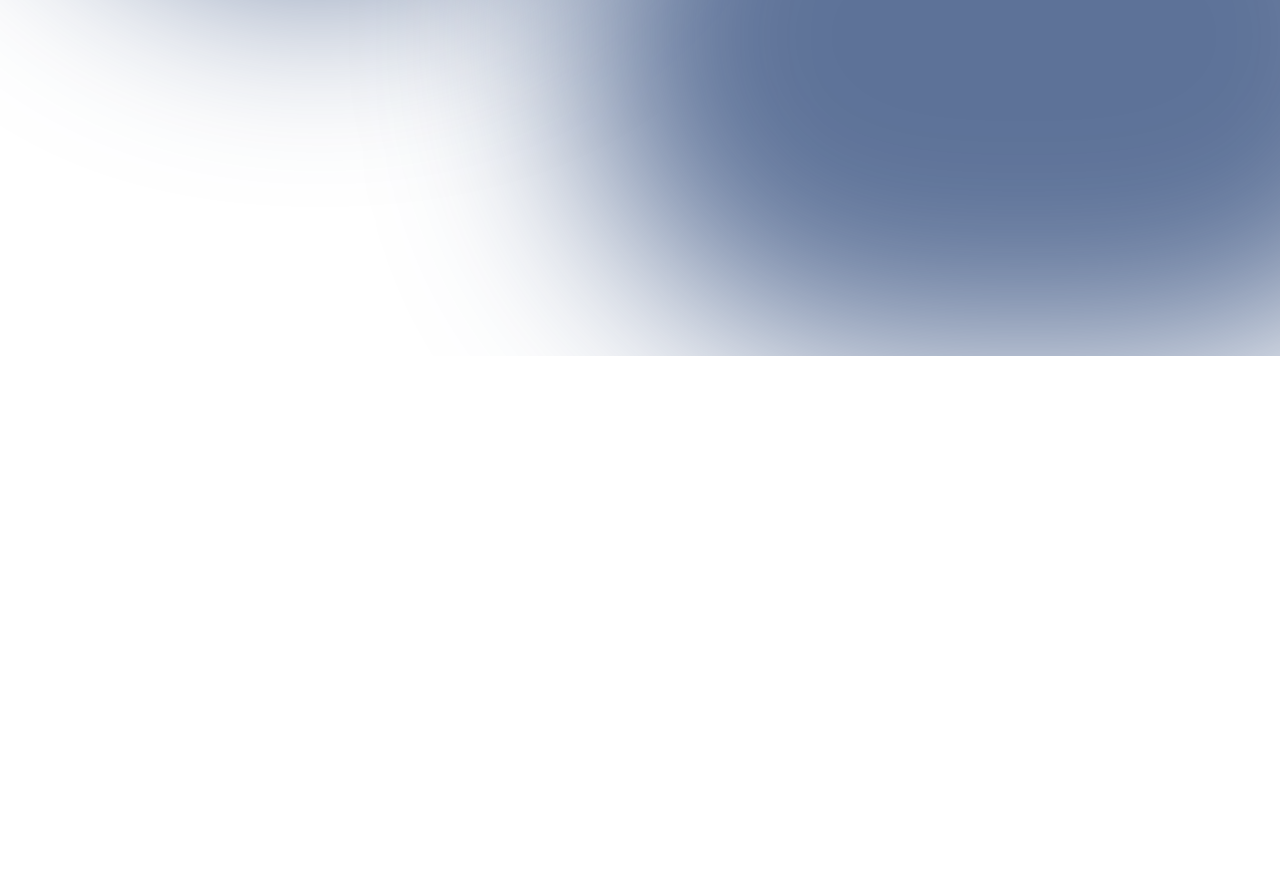
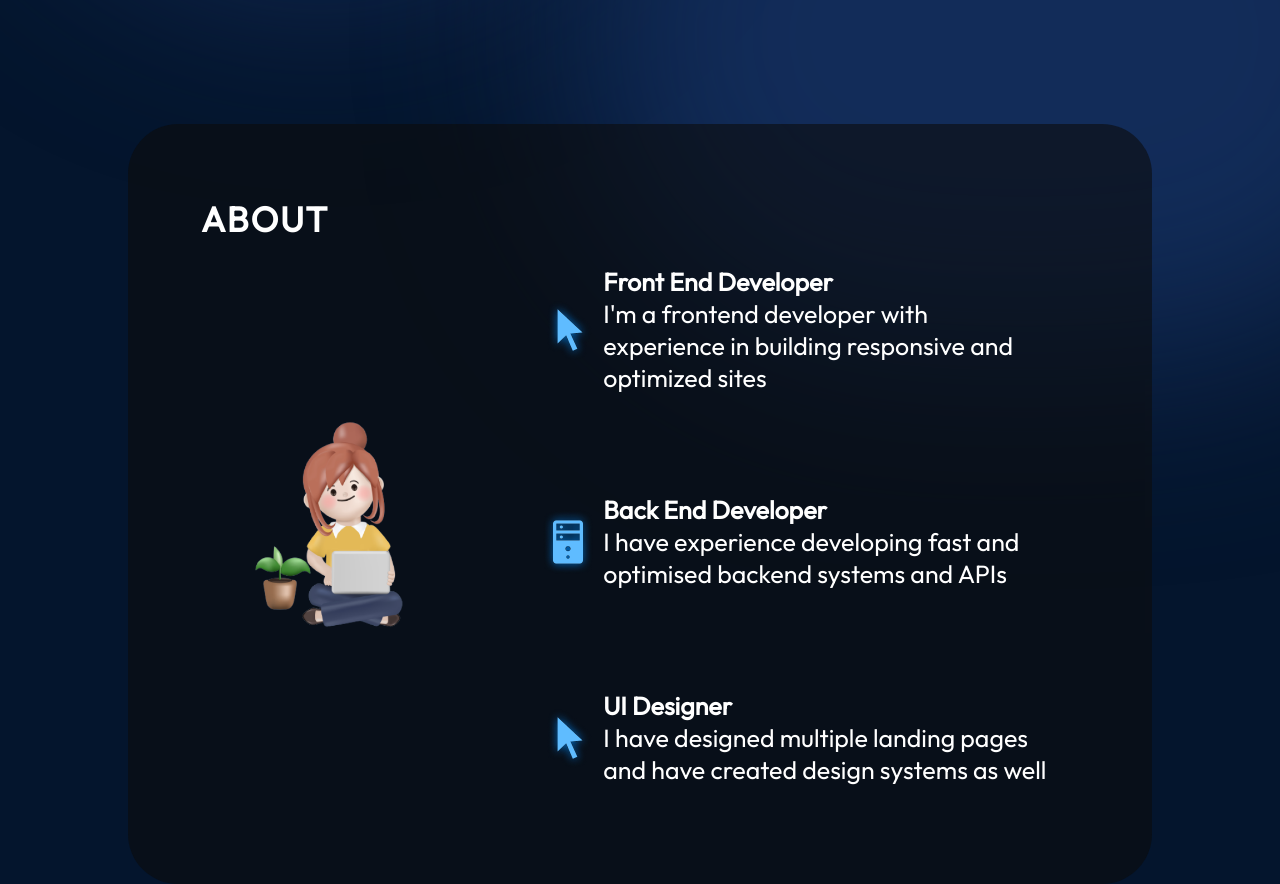
Before and after one commit to UnMars/Portfolio, a React (Vite) app: page / in a window 1280 px wide. Shown: the part 680-1564 px from the top of the page. Before the commit the page ends 1036 px from the top, so only its background shows below. Built offline with nearby package versions, Linux system fonts and the light colour scheme.

Commit message:
Added About section

```diff
--- a/src/App.jsx
+++ b/src/App.jsx
@@ -1,12 +1,15 @@
 import styles from  './App.module.css'
 import { Navbar } from './components/Navbar/Navbar'
 import { Hero } from './components/Hero/Hero'
+import { About} from './components/About/About'
+
 
 function App() {
   return (
     <div className={styles.App}>
       <Navbar />
       <Hero />
+      <About />
     </div>
   )
 }
--- /dev/null
+++ b/src/components/About/About.jsx
@@ -0,0 +1,50 @@
+import React from "react";
+import styles from "./About.module.css";
+import { getImageUrl } from "../../utils";
+
+export const About = () => {
+  return (
+    <section className={styles.container} id="about">
+      <h2 className={styles.title}>About</h2>
+      <div className={styles.content}>
+        <img
+          src={getImageUrl("about/aboutImage.png")}
+          alt="Me sitting with a laptop"
+          className={styles.aboutImage}
+        />
+        <ul className={styles.aboutItems}>
+          <li className={styles.aboutItem}>
+            <img src={getImageUrl("about/cursorIcon.png")} alt="Cursor icon" />
+            <div className={styles.aboutItemText}>
+              <h3>Front End Developer</h3>
+              <p>
+                I'm a frontend developer with experience in building responsive
+                and optimized sites
+              </p>
+            </div>
+          </li>
+          <li className={styles.aboutItem}>
+            <img src={getImageUrl("about/serverIcon.png")} alt="Server icon" />
+            <div className={styles.aboutItemText}>
+              <h3>Back End Developer</h3>
+              <p>
+                I have experience developing fast and optimised backend systems
+                and APIs
+              </p>
+            </div>
+          </li>
+          <li className={styles.aboutItem}>
+            <img src={getImageUrl("about/cursorIcon.png")} alt="UI icon" />
+            <div className={styles.aboutItemText}>
+              <h3>UI Designer</h3>
+              <p>
+                I have designed multiple landing pages and have created design
+                systems as well
+              </p>
+            </div>
+          </li>
+        </ul>
+      </div>
+    </section>
+  );
+};
--- /dev/null
+++ b/src/components/About/About.module.css
@@ -0,0 +1,92 @@
+@import "../../vars.css";
+
+.container {
+  position: relative;
+  background-color: rgba(12, 12, 12, 0.6);
+  border-radius: 50px;
+  padding: 73px;
+  margin-top: 129px;
+  z-index: 1;
+  margin-left: 10%;
+  margin-right: 10%;
+}
+
+.title {
+  color: var(--color-text);
+  font-size: 35px;
+  font-weight: 700;
+  letter-spacing: 1.75px;
+  text-transform: uppercase;
+}
+
+.content {
+  display: flex;
+  flex-direction: row;
+  align-items: center;
+}
+
+.aboutImage {
+  width: 35%;
+}
+
+.aboutItems {
+  color: var(--color-text);
+  display: flex;
+  flex-direction: column;
+  gap: 50px;
+}
+
+.aboutItem {
+  display: flex;
+  flex-direction: row;
+  align-items: center;
+  border-radius: 20px;
+  list-style: none;
+  padding: 25px;
+  background-image: linear-gradient(
+    90deg,
+    rgba(165, 215, 232, 0.42) 0%,
+    rgba(255, 255, 255, 0) 100%
+  );
+  background-size: 0 100%;
+  background-repeat: no-repeat;
+  transition: 0.4s;
+}
+
+.aboutItem:hover {
+  background-size: 100% 100%;
+}
+
+.aboutItem h3 {
+  font-size: 25px;
+  font-weight: 600;
+}
+
+.aboutItem p {
+  font-size: 25px;
+}
+
+@media screen and (max-width: 830px) {
+  .container {
+    background-color: transparent;
+    padding-left: 0;
+    padding-right: 0;
+  }
+
+  .content {
+    flex-direction: column;
+  }
+
+  .aboutImage {
+    display: none;
+  }
+
+  .aboutItems {
+    margin-top: 29px;
+  }
+
+  .aboutItem {
+    padding-left: 0;
+    padding-right: 0;
+  }
+}
--- a/src/index.css
+++ b/src/index.css
@@ -4,3 +4,7 @@
   padding: 0;
   font-family: "Outfit", Arial, Helvetica, sans-serif;
 }
+
+html {
+  scroll-behavior: smooth;
+}
```
